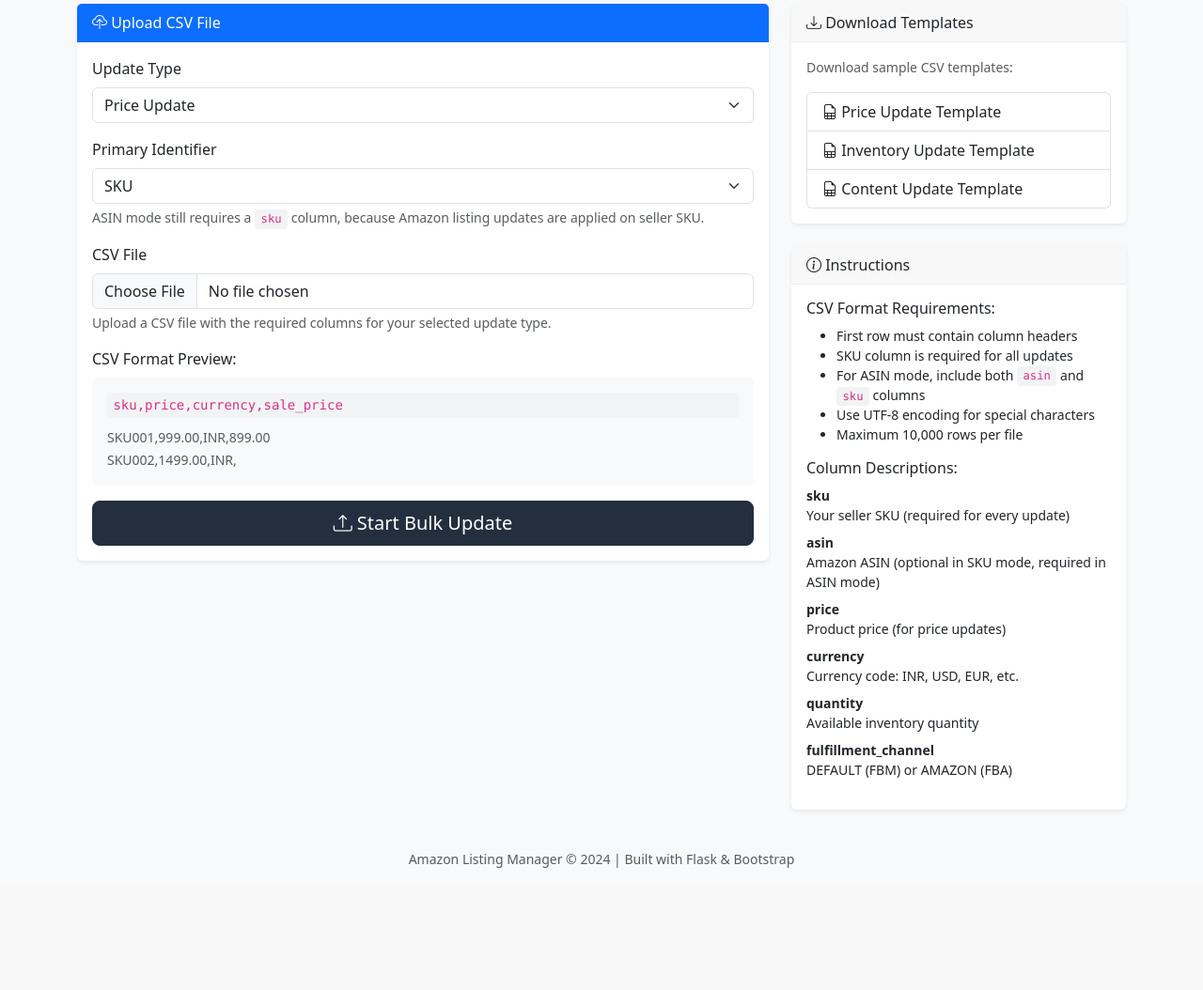
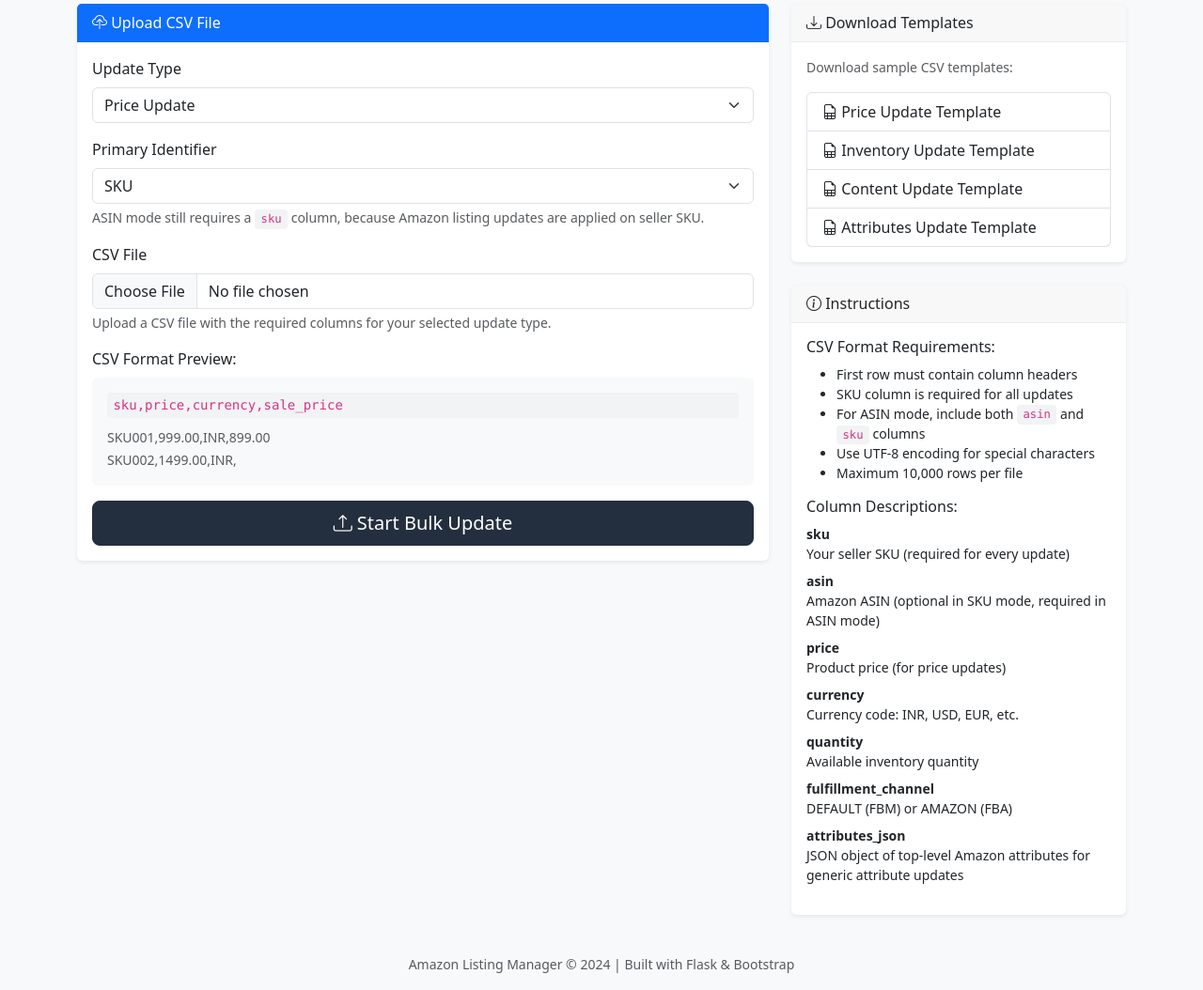
Before and after one commit to rutvijjani/amazon-listing-manager, a Flask app: page /listings/bulk-update in a window 1280 px wide. Shown: the part 202-1256 px from the top of the page at 94% size. Before the commit the page ends 1126 px from the top, so only its background shows below. Run offline with Flask 3, Linux system fonts and the light colour scheme; the visitor is signed in with stand-in values (Sample User, id 1); data that the repository does not hold is empty; some libraries are stand-ins or nearby versions.

Commit message:
Add dynamic product attribute editors

```diff
--- a/app/routes/listings.py
+++ b/app/routes/listings.py
@@ -6,6 +6,7 @@ from flask import Blueprint, render_template, request, flash, redirect, url_for,
 from flask_login import login_required, current_user
 import csv
 import io
+import json
 from datetime import datetime
 from bson.errors import InvalidId
 from bson.objectid import ObjectId
@@ -35,6 +36,33 @@ def _build_content_payload(form, selected_fields):
         ]
 
     return data
+
+
+def _build_attribute_payload(form):
+    """Build generic attribute payload for selected top-level Amazon attributes."""
+    payload = {}
+
+    for attribute_key in form.getlist('attribute_keys'):
+        textarea_name = f'attr_json__{attribute_key}'
+        raw_value = (form.get(textarea_name) or '').strip()
+        if not raw_value:
+            raise Exception(f'Provide a JSON value for attribute "{attribute_key}"')
+
+        try:
+            payload[attribute_key] = json.loads(raw_value)
+        except json.JSONDecodeError as exc:
+            raise Exception(f'Invalid JSON for attribute "{attribute_key}": {exc.msg}') from exc
+
+    return payload
+
+
+def _resolve_product_attributes(listing, catalog_item):
+    """Resolve loaded product attributes for the advanced attribute editor."""
+    if listing and listing.get('attributes'):
+        return listing.get('attributes') or {}
+    if catalog_item and catalog_item.get('attributes'):
+        return catalog_item.get('attributes') or {}
+    return {}
 
 
 @bp.route('/')
@@ -171,6 +199,7 @@ def manual_update():
     sku = request.values.get('sku', '').strip()
     listing = {}
     catalog_item = None
+    product_attributes = {}
 
     if sku:
         try:
@@ -197,6 +226,7 @@ def manual_update():
                 'listings/manual_update.html',
                 listing=listing,
                 catalog_item=catalog_item,
+                product_attributes=_resolve_product_attributes(listing, catalog_item),
                 sku=sku,
                 asin=asin,
             )
@@ -224,6 +254,14 @@ def manual_update():
                 service.update_content(sku, data)
                 flash('Selected content attributes updated successfully!', 'success')
 
+            elif update_type == 'attributes':
+                attribute_keys = request.form.getlist('attribute_keys')
+                if not attribute_keys:
+                    raise Exception('Select at least one product attribute to update')
+                data = _build_attribute_payload(request.form)
+                service.update_attributes(sku, data)
+                flash('Selected product attributes updated successfully!', 'success')
+
             return redirect(url_for('listings.manual_update', sku=sku, asin=asin))
         except Exception as e:
             current_app.logger.exception("Manual listing update failed")
@@ -233,6 +271,7 @@ def manual_update():
         'listings/manual_update.html',
         listing=listing,
         catalog_item=catalog_item,
+        product_attributes=_resolve_product_attributes(listing, catalog_item),
         sku=sku,
         asin=asin,
     )
@@ -334,6 +373,18 @@ def bulk_update():
                         if 'search_terms' in content_fields:
                             data['search_terms'] = [term.strip() for term in (row.get('search_terms') or '').split('|') if term.strip()]
                         service.update_content(sku, data)
+
+                    elif operation_type == 'attributes':
+                        attributes_json = (row.get('attributes_json') or '').strip()
+                        if not attributes_json:
+                            raise Exception('attributes_json is required for attributes updates')
+                        try:
+                            data = json.loads(attributes_json)
+                        except json.JSONDecodeError as exc:
+                            raise Exception(f'Invalid attributes_json: {exc.msg}') from exc
+                        if not isinstance(data, dict):
+                            raise Exception('attributes_json must be a JSON object')
+                        service.update_attributes(sku, data)
 
                     success_count += 1
 
@@ -437,6 +488,11 @@ def download_template(operation_type):
         sample = [
             {'sku': 'SKU001', 'title': 'Product Title', 'description': 'Product description', 'bullet_points': 'Point 1|Point 2|Point 3'},
         ]
+    elif operation_type == 'attributes':
+        headers = ['sku', 'attributes_json']
+        sample = [
+            {'sku': 'SKU001', 'attributes_json': '{"item_name":[{"value":"Updated title","marketplace_id":"A21TJRUUN4KGV"}]}'},
+        ]
     else:
         flash('Invalid template type', 'danger')
         return redirect(url_for('listings.bulk_update'))
--- a/app/templates/listings/bulk_update.html
+++ b/app/templates/listings/bulk_update.html
@@ -26,6 +26,7 @@
                             <option value="price">Price Update</option>
                             <option value="inventory">Inventory Update</option>
                             <option value="content">Content Update</option>
+                            <option value="attributes">Attributes Update</option>
                         </select>
                     </div>
 
@@ -119,6 +120,10 @@
                        class="list-group-item list-group-item-action">
                         <i class="bi bi-file-earmark-spreadsheet"></i> Content Update Template
                     </a>
+                    <a href="{{ url_for('listings.download_template', operation_type='attributes') }}"
+                       class="list-group-item list-group-item-action">
+                        <i class="bi bi-file-earmark-spreadsheet"></i> Attributes Update Template
+                    </a>
                 </div>
             </div>
         </div>
@@ -157,6 +162,9 @@
 
                     <dt>fulfillment_channel</dt>
                     <dd>DEFAULT (FBM) or AMAZON (FBA)</dd>
+
+                    <dt>attributes_json</dt>
+                    <dd>JSON object of top-level Amazon attributes for generic attribute updates</dd>
                 </dl>
             </div>
         </div>
@@ -273,6 +281,14 @@ document.getElementById('operation_type').addEventListener('change', function()
             <code class="d-block mb-2">sku,title,description,bullet_points,search_terms</code>
             <small class="text-muted">SKU001,Product Title,Description,Point 1|Point 2,new keyword|another keyword</small>
         `;
+    } else if (type === 'attributes') {
+        preview.innerHTML = identifierType === 'asin' ? `
+            <code class="d-block mb-2">asin,sku,attributes_json</code>
+            <small class="text-muted">B0XXXXXXX,SKU001,{"item_name":[{"value":"Updated title","marketplace_id":"A21TJRUUN4KGV"}]}</small>
+        ` : `
+            <code class="d-block mb-2">sku,attributes_json</code>
+            <small class="text-muted">SKU001,{"item_name":[{"value":"Updated title","marketplace_id":"A21TJRUUN4KGV"}]}</small>
+        `;
     }
 });
 
```
Also changed, not shown: app/services/listing_service.py (+59 -1 lines), app/templates/listings/manual_update.html (+45 -0 lines).
